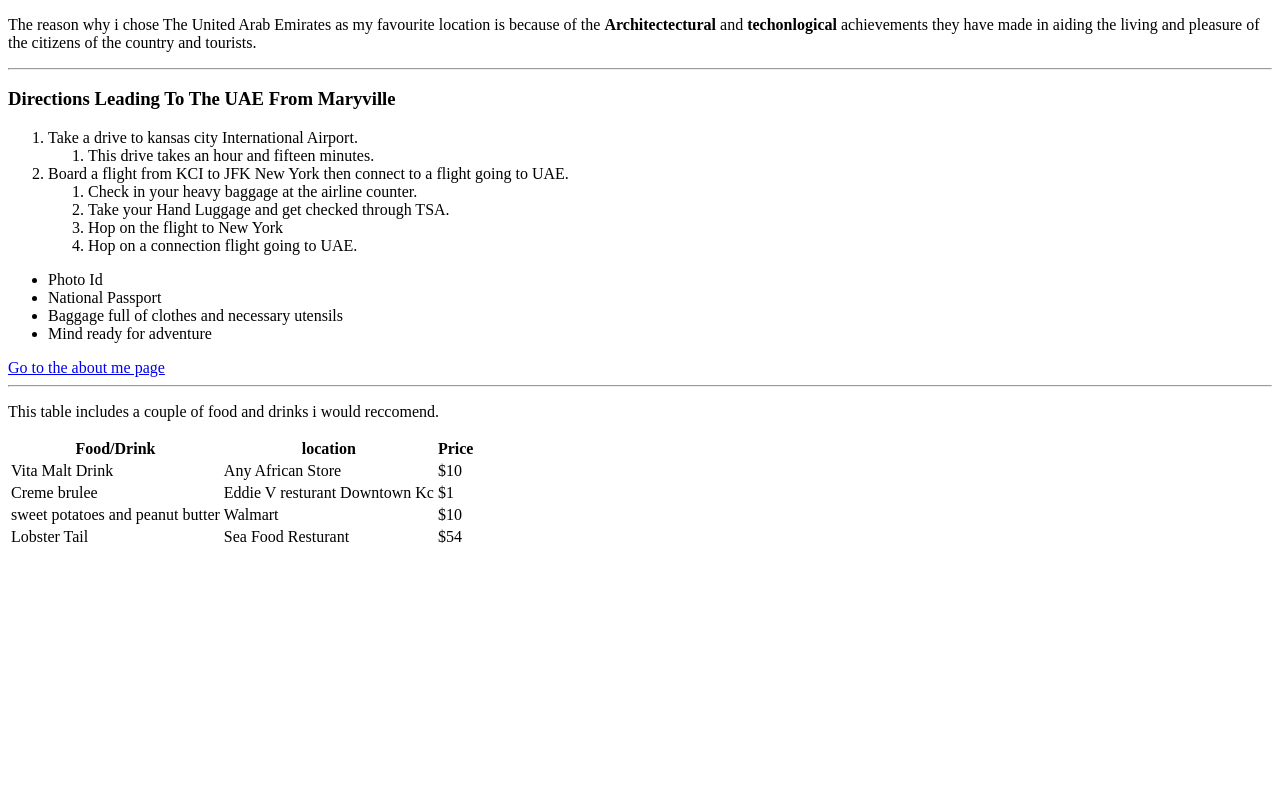
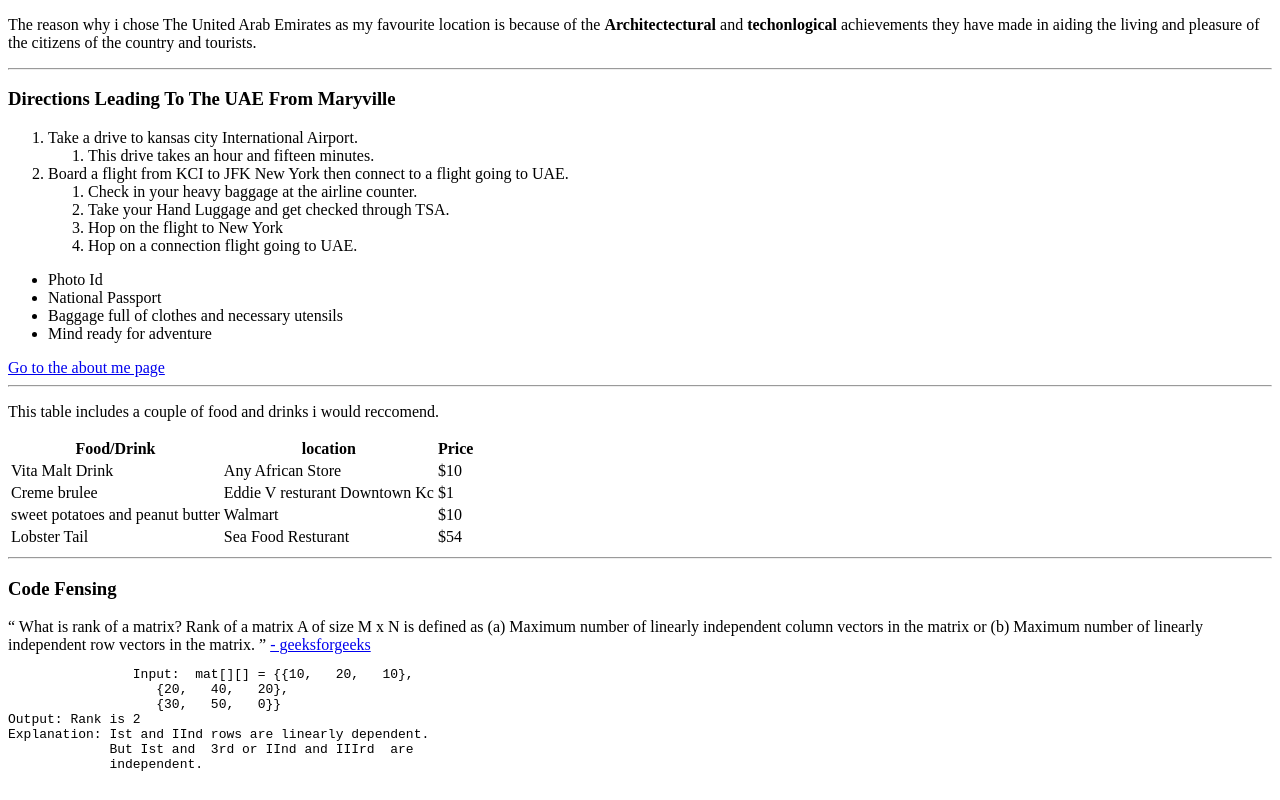
Before and after one commit to 44-563-WebApps-F21/webapps-f21-assignment-3-isaac0523, a plain HTML site: page index.html in a window 1280 px wide. Shown: the part 105-905 px from the top of the page. Before the commit the page ends 800 px from the top, so only its background shows below. Drawn offline with Linux system fonts and the light colour scheme.

Commit message:
added required code and description

```diff
--- a/index.html
+++ b/index.html
@@ -60,7 +60,7 @@
                 </tr>
                 <tr>
                     <td>sweet potatoes and peanut butter </td>
-                    <td>Walmart </td>
+                    <td> Walmart </td>
                     <td>$10</td>
                 </tr>
                 <tr>
@@ -69,6 +69,23 @@
                     <td>$54</td>
                 </tr>
             </table>
-
+            <hr>
+            <h3>Code Fensing</h3>
+            <q>
+                What is rank of a matrix?
+Rank of a matrix A of size M x N is defined as
+(a) Maximum number of linearly independent column vectors in the matrix or
+(b) Maximum number of linearly independent row vectors in the matrix.
+            </q>
+            <a href="https://www.geeksforgeeks.org/program-for-rank-of-matrix/"> - geeksforgeeks</a>
+            <pre>
+                Input:  mat[][] = {{10,   20,   10},
+                   {20,   40,   20},
+                   {30,   50,   0}}
+Output: Rank is 2
+Explanation: Ist and IInd rows are linearly dependent.
+             But Ist and  3rd or IInd and IIIrd  are
+             independent.
+            </pre>
     </body>
 </html>
```
